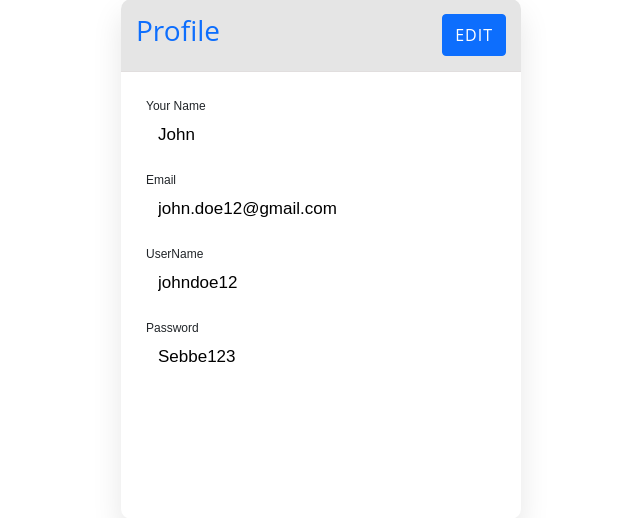
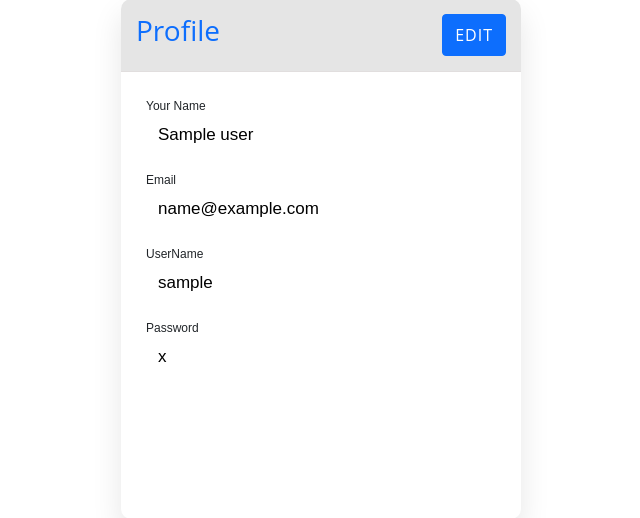
Before and after one commit to SebastianTirsen/MS-3-seriesdb, a Flask app: page /profile in a window 1280 px wide. Shown: the part 829-1347 px from the top of the page, without its empty margins (319-959 px from the left). Run offline with Flask 2, Linux system fonts and the light colour scheme; a database or web service that is not in the repository returns one stand-in record (values such as "Sample title"); some libraries are stand-ins or nearby versions.

Commit message:
Connected profile template to mongodb.

```diff
--- a/app.py
+++ b/app.py
@@ -55,7 +55,8 @@ def contact():
 
 @app.route("/profile")
 def profile():
-    return render_template("profile.html")
+    users = mongo.db.users.find()
+    return render_template("profile.html", users=users)
 
 
 @app.route("/show")
--- a/templates/profile.html
+++ b/templates/profile.html
@@ -4,11 +4,13 @@
     <div class="profile_card">
         <div class="info"> <h3 class="text-primary">Profile</h3> <button class="btn btn-primary" id="savebutton">edit</button> </div>
         <div class="forms">
-            <div class="inputs"> <span>Your Name</span> <input type="text" readonly value="John"> </div>
+            {% for user in users %}
+            <div class="inputs"> <span>Your Name</span> <input type="text" readonly value="{{ user.name }}"></div>
 
-            <div class="inputs"> <span>Email</span> <input type="text" readonly value="john.doe12@gmail.com"> </div>
-            <div class="inputs"> <span>UserName</span> <input type="text" readonly value="johndoe12"> </div>
-            <div class="inputs"> <span>Password</span> <input type="text" readonly value="Sebbe123"> </div>
+            <div class="inputs"> <span>Email</span> <input type="text" readonly value="{{ user.email }}"></div>
+            <div class="inputs"> <span>UserName</span> <input type="text" readonly value="{{ user.username }}"></div>
+            <div class="inputs"> <span>Password</span> <input type="text" readonly value="{{ user.password }}"></div>
+            {% endfor %}
         </div>
     </div>
 </div>
```
